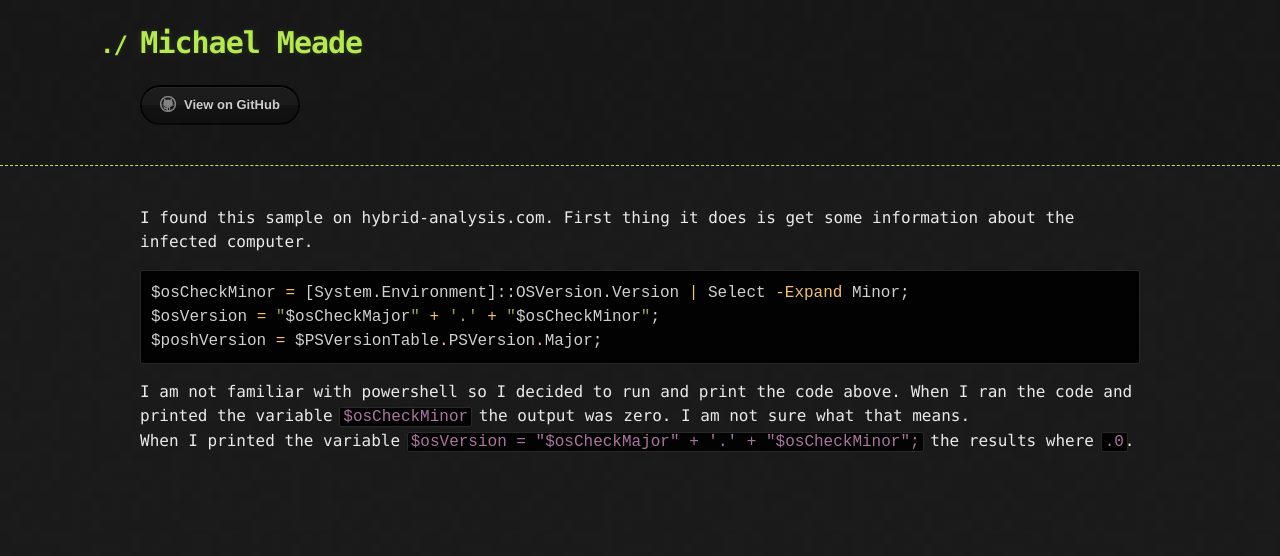
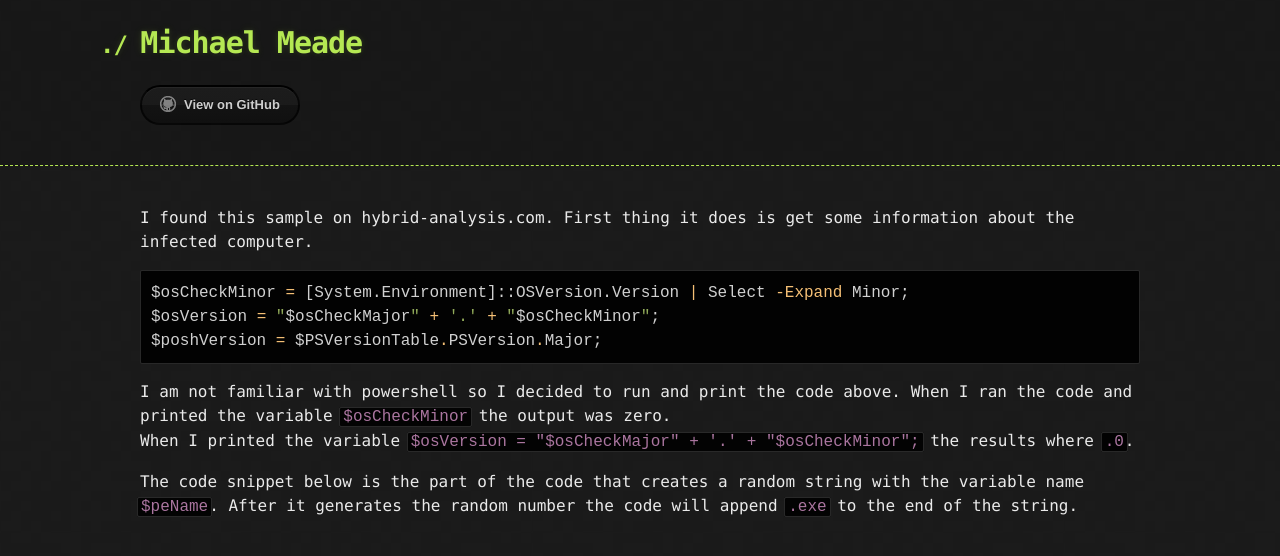
Before and after one commit to Michael-Meade/MinerFind, a Jekyll site: the page built from powerShellXmrig.md, in a window 1280 px wide. Shown: the top 556 px of the page. Built offline with Jekyll 4.4.1, drawn with Linux system fonts in a browser that asks for light colours; our own code applies the rules of GitHub Pages for plain Markdown files; the repository's description, which GitHub fills in, is left out.

Commit message:
Update powerShellXmrig.md

````diff
--- a/powerShellXmrig.md
+++ b/powerShellXmrig.md
@@ -6,5 +6,7 @@ $poshVersion = $PSVersionTable.PSVersion.Major;
 ```
 
 
-I am not familiar with powershell so I decided to run and print the code above. When I ran the code and printed the variable ```$osCheckMinor``` the output was zero. I am not sure what that means. <br>
+I am not familiar with powershell so I decided to run and print the code above. When I ran the code and printed the variable ```$osCheckMinor``` the output was zero. <br>
 When I printed the variable  ```$osVersion = "$osCheckMajor" + '.' + "$osCheckMinor";``` the results where ```.0```.<br>
+
+The code snippet below is the part of the code that creates a random string with the variable name ```$peName```. After it generates the random number the code will append ```.exe``` to the end of the string. <br>
````
